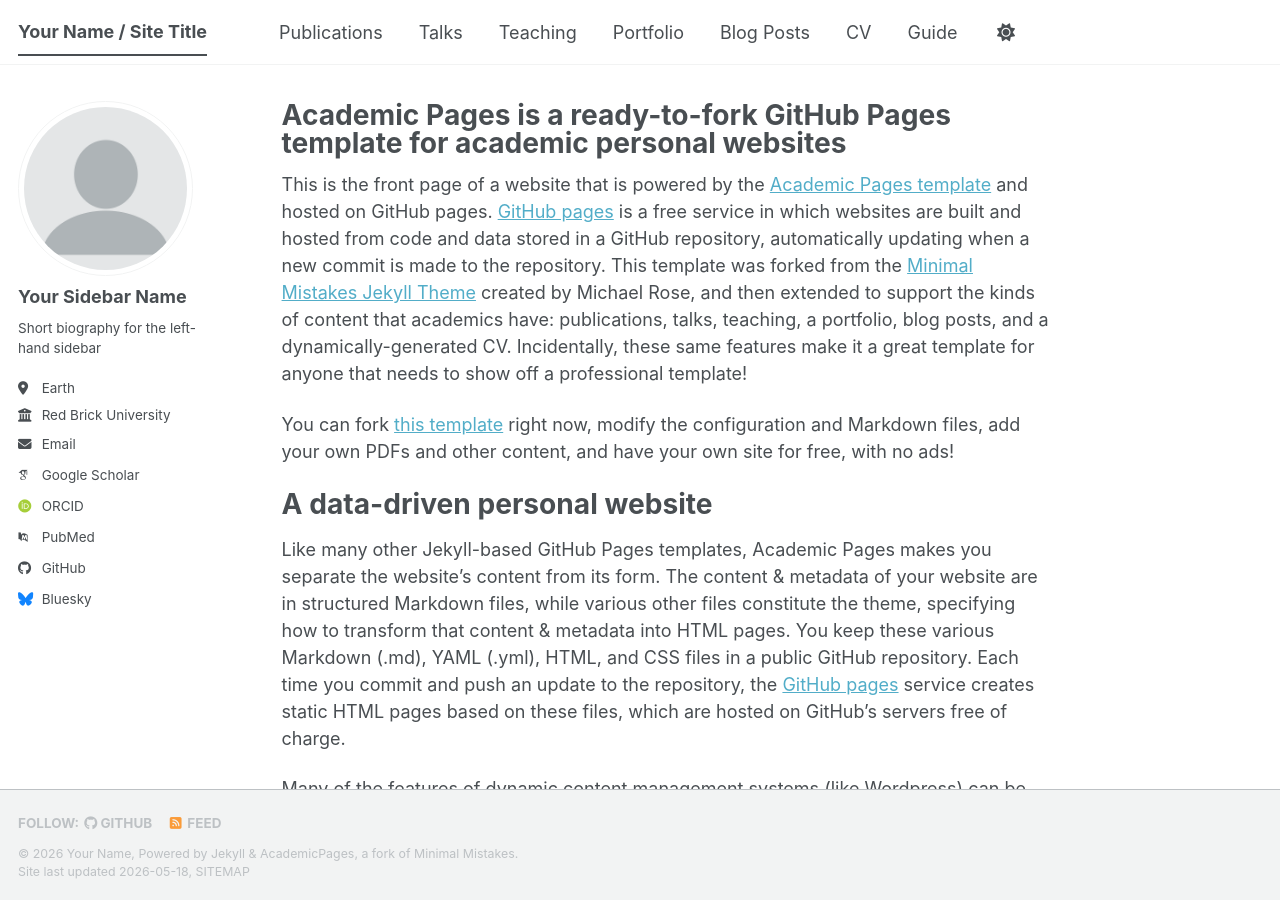
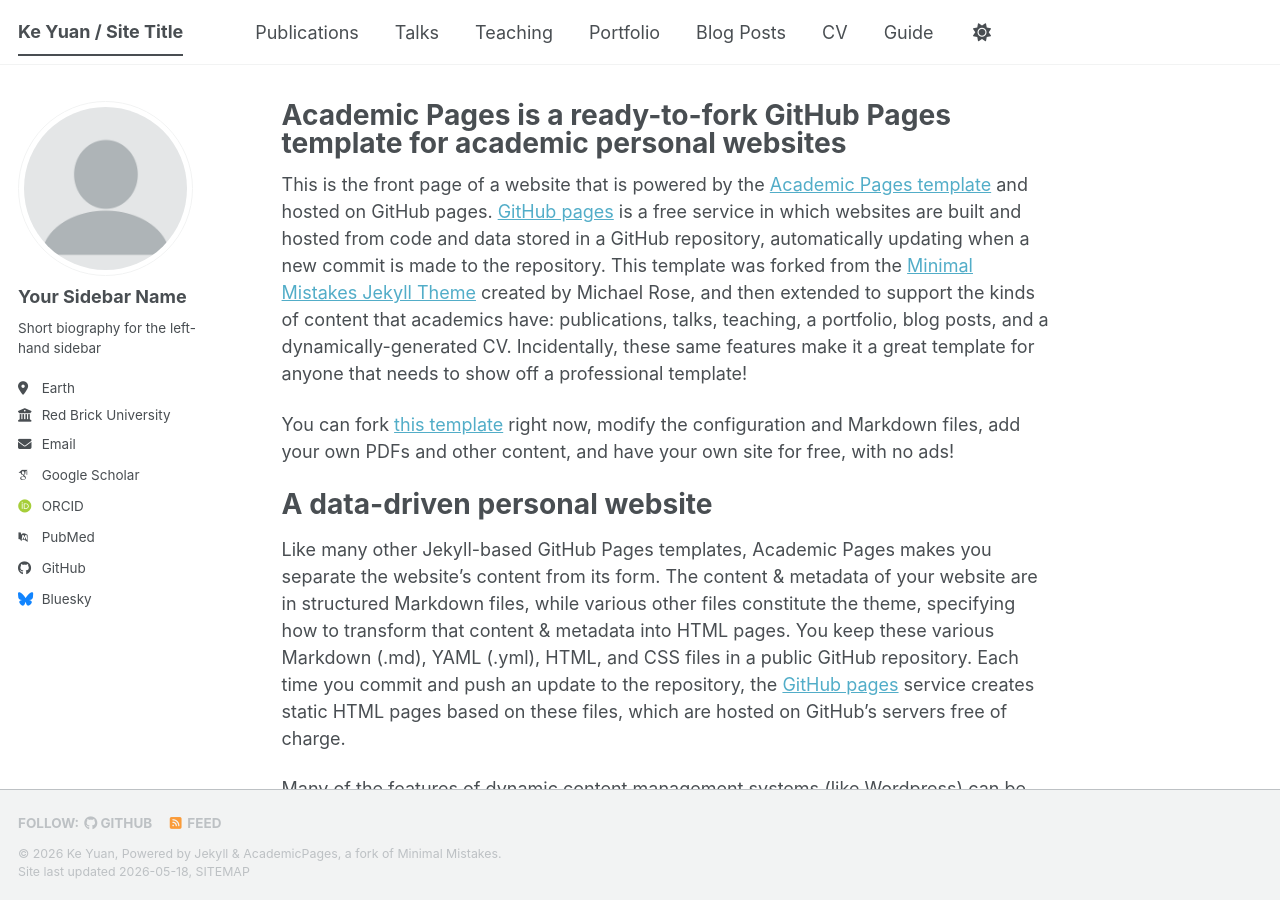
Before and after one commit to KeYuan2025/KeYuan2025.github.io, a Jekyll site: the page built from _pages/about.md, in a window 1280 px wide and 900 px high. Built offline with Jekyll 4.4.1, drawn with Linux system fonts in a browser that asks for light colours; some web fonts are replaced; a script bundle is joined from its source files by our own code; library files that are not in the unit come from our copies.

Commit message:
Update _config.yml

```diff
--- a/_config.yml
+++ b/_config.yml
@@ -9,10 +9,10 @@
 # Basic Site Settings
 locale                   : "en-US"
 site_theme               : "default" # The available themes options are "default", "air", "sunrise", "mint", "dirt" and "contrast"
-title                    : "Your Name / Site Title"
+title                    : "Ke Yuan / Site Title"
 title_separator          : "-"
-name                     : &name "Your Name"
-description              : &description "Your Name's academic portfolio"   # Update this with a general description of your site, this is the default if not overridden by a page
+name                     : &name "Ke Yuan"
+description              : &description "Assistant Professor of Mechanical Engineering"   # Update this with a general description of your site, this is the default if not overridden by a page
 url                      : https://academicpages.github.io # The base hostname & protocol for your site e.g. "https://[your GitHub username].github.io",
                                                            # or if you already have some other page hosted on Github then use "https://[your GitHub username].github.io/[Your Repo Name]"
 baseurl                  : "" # the subpath of your site, e.g. "/blog"
```
